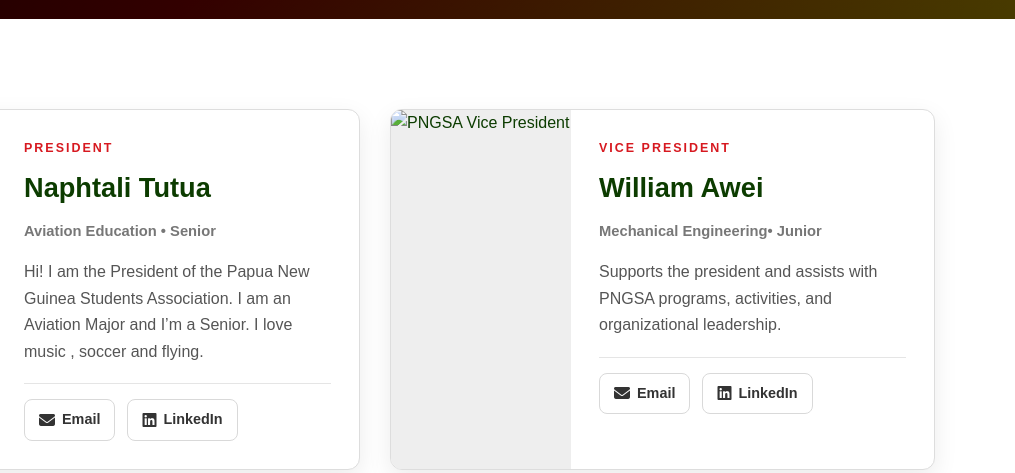
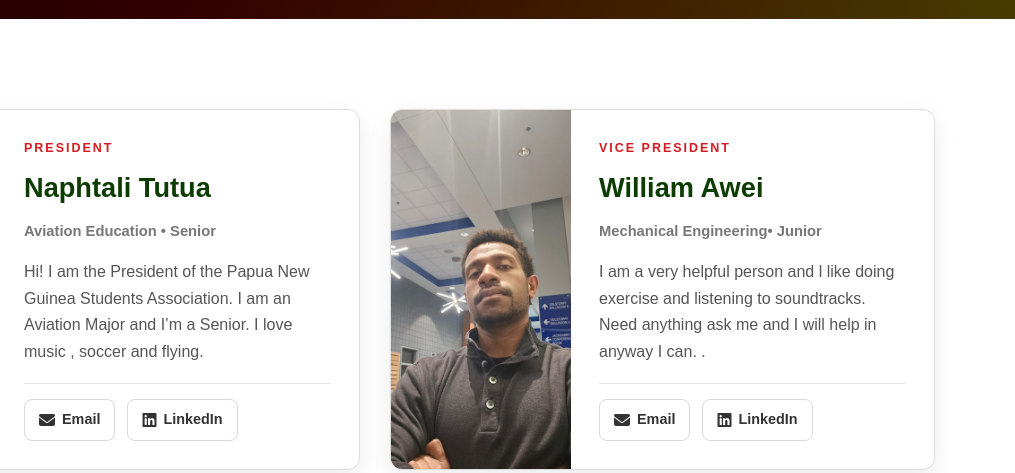
Before and after one commit to japhetkapak8-cpu/PNGSA-SDSU, a plain HTML site: page leadership.html in a window 1280 px wide. Shown: the part 380-853 px from the top of the page, 265-1280 px from the left. Drawn offline with Linux system fonts and the light colour scheme.

Commit message:
Update vice president leadership profile

```diff
--- a/leadership.html
+++ b/leadership.html
@@ -111,7 +111,7 @@
       <!-- VICE PRESIDENT -->
       <article class="executive-card">
         <img
-          src="images/leadership/william.jpg"
+          src="images/leadership/Bill.jpg"
           alt="PNGSA Vice President"
           class="executive-photo"
         >
@@ -125,13 +125,14 @@
           </p>
 
           <p class="executive-bio">
-            Supports the president and assists with PNGSA programs,
-            activities, and organizational leadership.
+           I am a very helpful person and l like doing exercise
+           and listening to soundtracks. Need anything ask me
+           and I will help in anyway I can. .
           </p>
 
           <div class="executive-contact">
 
-            <a href="mailto:William.awei@jacks.sdstate.edu"
+            <a href="mailto:billawei62@gmail.com"
                class="executive-contact-link">
               <i class="fa-solid fa-envelope"></i>
               Email
```
Also changed, not shown: images/leadership/Bill.jpg (added).
